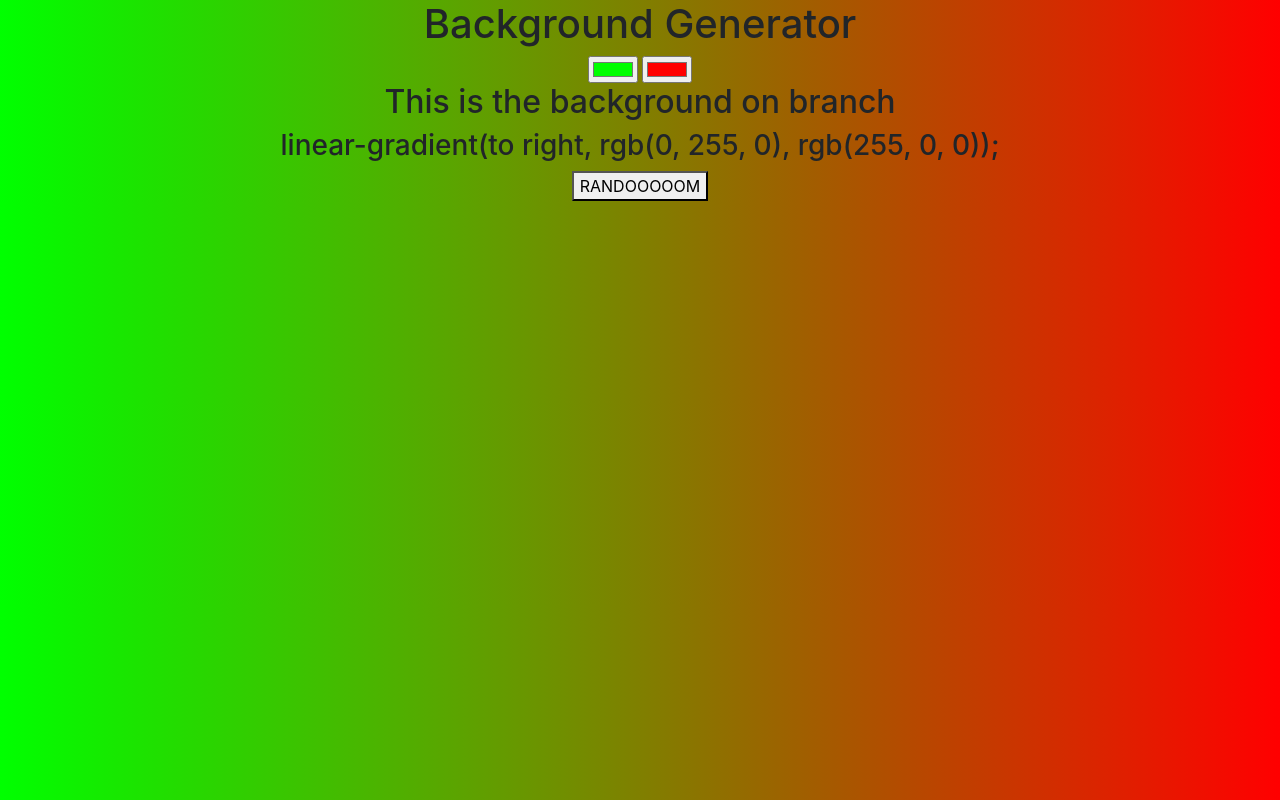
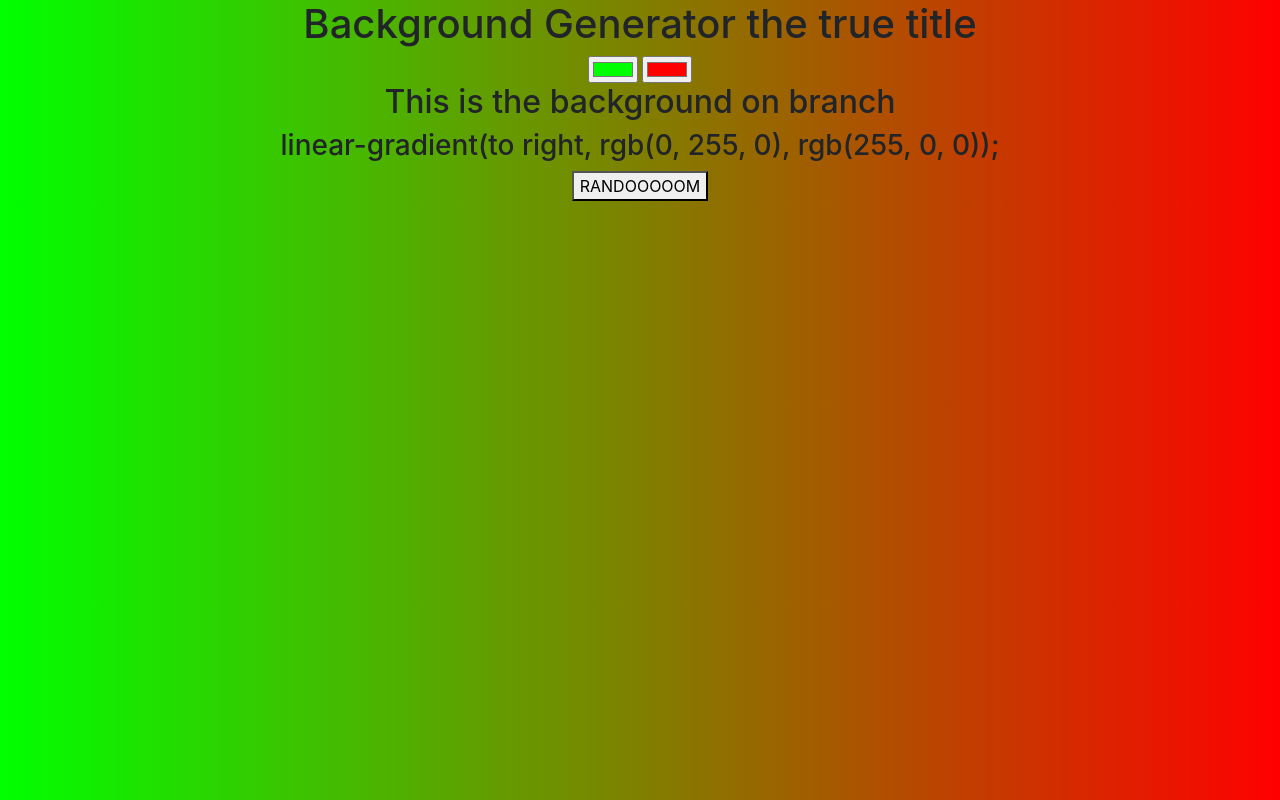
Before and after one commit to Italox/background-generator, a plain HTML site: page index.html in a window 1280 px wide. Drawn offline with nearby package versions, Linux system fonts and the light colour scheme.

Commit message:
reverting back to old title

```diff
--- a/index.html
+++ b/index.html
@@ -7,7 +7,7 @@
 </head>
 <body id="gradient">
 	<div class="container">
-		<h1>Background Generator</h1>
+		<h1>Background Generator the true title</h1>
 		<input class="color1" type="color" name="color1" value="#00ff00">
 		<input class="color2" type="color" name="color2" value="#ff0000">
 		<h2>This is the background on branch</h2>
```
